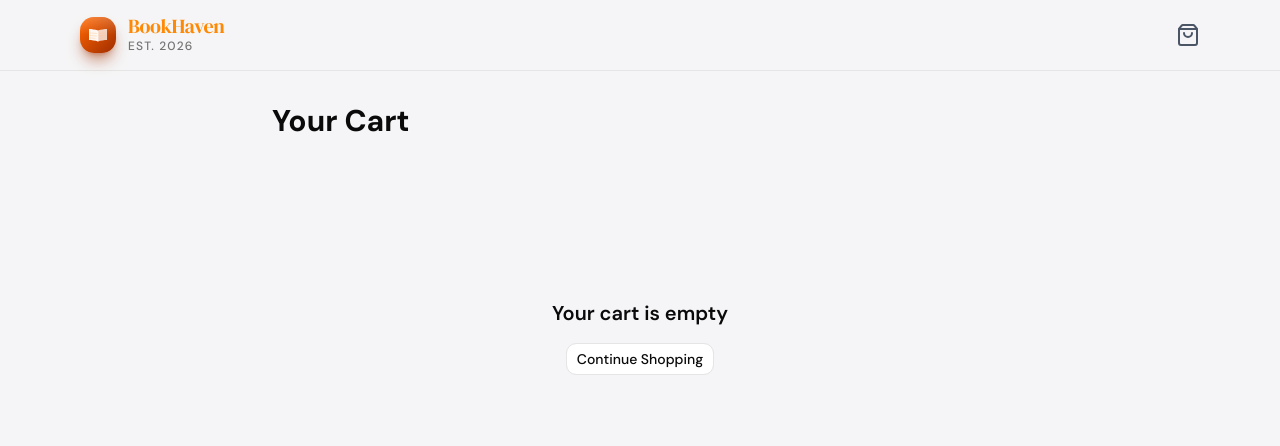
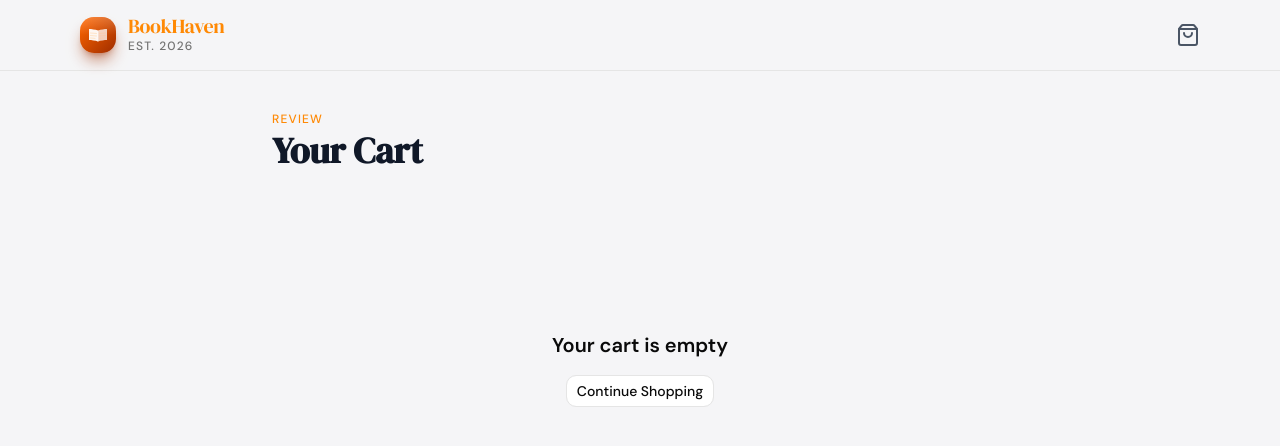
Before and after one commit to binoiii/book-haven, a Next.js app: page /cart in a window 1280 px wide. Shown: the top 446 px of the page. Built offline with nearby package versions, Linux system fonts and the light colour scheme.

Commit message:
feat(cart): ✨ add cart page layout with header

```diff
--- a/app/cart/page.tsx
+++ b/app/cart/page.tsx
@@ -3,8 +3,11 @@ import { UI } from "@/constants/ui";
 
 export default function CartPage() {
   return (
-    <main className="mx-auto w-full max-w-3xl px-4 py-8">
-      <h1 className="mb-8 text-3xl font-bold">{UI.CART_TITLE}</h1>
+    <main className="mx-auto w-full max-w-3xl px-4 py-10">
+      <div className="mb-8">
+        <p className="mb-1 text-xs font-medium tracking-widest text-orange-400 uppercase">Review</p>
+        <h1 className="font-serif text-4xl font-semibold text-gray-900">{UI.CART_TITLE}</h1>
+      </div>
       <CartContent />
     </main>
   );
```
